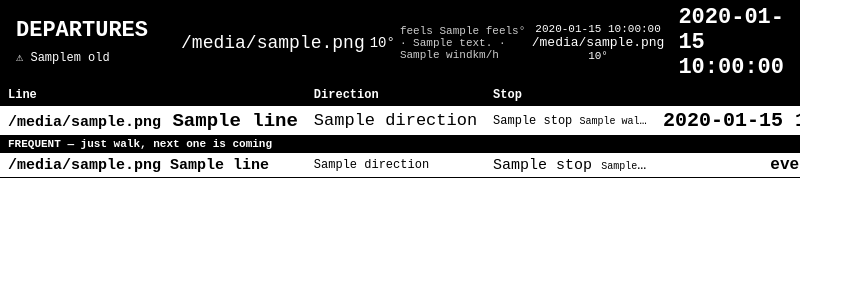
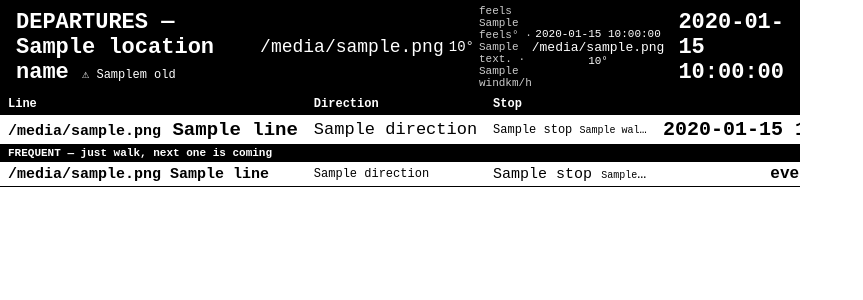
Before and after one commit to yowmamasita/transpo, a Flask app: template templates/index.html in a window 1280 px wide. Shown: the top 300 px of the page, without its empty margins (0-863 px from the left). Run offline with Flask 3, Linux system fonts and the light colour scheme; the template is opened without the code that fills it: most values are stand-ins (such as "Sample title", 1, 10 or a date in 2020).

Commit message:
Add configurable location via ?location= query parameter
Geocodes any Berlin address/place via the VBB API, finds nearby stops,
estimates walk times from distance, and fetches departures on-demand
with a 2-minute cache. Default (no param) keeps background fetching.
Also adds actual screenshot and removes personal address from repo.

```diff
--- a/app.py
+++ b/app.py
@@ -1,12 +1,13 @@
 from datetime import datetime, timezone, timedelta
 from concurrent.futures import ThreadPoolExecutor
 from threading import Thread, Lock
+from math import radians, sin, cos, sqrt, atan2
 import time
 
 import requests
 from requests.adapters import HTTPAdapter
 from urllib3.util.retry import Retry
-from flask import Flask, render_template
+from flask import Flask, render_template, request
 from zoneinfo import ZoneInfo
 
 app = Flask(__name__)
@@ -78,8 +79,110 @@ retries = Retry(total=3, backoff_factor=1, status_forcelist=[429, 500, 502, 503,
 session.mount("https://", HTTPAdapter(max_retries=retries))
 session.headers.update({"Accept": "application/json", "User-Agent": "transpo-departure-board/1.0"})
 
+WALK_SPEED_KMH = 4.5
+LOCATION_CACHE_TTL = 120
+
 _lock = Lock()
 _cache = {"departures": [], "frequent": [], "fetched_at": None, "stale": False, "weather": None}
+_location_cache = {}
+_location_cache_lock = Lock()
+
+
+def _haversine_km(lat1, lon1, lat2, lon2):
+    lat1, lon1, lat2, lon2 = map(radians, [lat1, lon1, lat2, lon2])
+    dlat, dlon = lat2 - lat1, lon2 - lon1
+    a = sin(dlat / 2) ** 2 + cos(lat1) * cos(lat2) * sin(dlon / 2) ** 2
+    return 6371 * 2 * atan2(sqrt(a), sqrt(1 - a))
+
+
+def _geocode_location(query):
+    try:
+        resp = session.get(
+            f"{VBB_BASE}/locations",
+            params={"query": query, "results": 1, "addresses": True, "poi": True, "stops": True},
+            timeout=10,
+        )
+        resp.raise_for_status()
+        results = resp.json()
+        if results:
+            loc = results[0]
+            lat, lon = loc.get("latitude"), loc.get("longitude")
+            if lat and lon:
+                return lat, lon, loc.get("name", query)
+    except Exception:
+        pass
+    return None
+
+
+def _find_nearby_stops(lat, lon, max_results=10):
+    try:
+        resp = session.get(
+            f"{VBB_BASE}/stops/nearby",
+            params={"latitude": lat, "longitude": lon, "results": max_results},
+            timeout=10,
+        )
+        resp.raise_for_status()
+        stops = resp.json()
+    except Exception:
+        return []
+
+    result = []
+    for stop in stops:
+        sid = stop.get("id")
+        name = stop.get("name", "?")
+        slat = stop.get("location", {}).get("latitude")
+        slon = stop.get("location", {}).get("longitude")
+        if not (sid and slat and slon):
+            continue
+        dist_km = _haversine_km(lat, lon, slat, slon)
+        walk_min = max(1, round(dist_km / WALK_SPEED_KMH * 60))
+        result.append((sid, name, walk_min, DURATION_MINUTES))
+    return result
+
+
+def _fetch_for_location(location_query):
+    now = time.monotonic()
+    with _location_cache_lock:
+        cached = _location_cache.get(location_query)
+        if cached and now - cached["time"] < LOCATION_CACHE_TTL:
+            return cached["data"]
+
+    geo = _geocode_location(location_query)
+    if not geo:
+        return None
+
+    lat, lon, name = geo
+    stops = _find_nearby_stops(lat, lon)
+    if not stops:
+        return None
+
+    all_deps = []
+    with ThreadPoolExecutor(max_workers=4) as executor:
+        futures = [
+            executor.submit(fetch_departures, sid, sname, walk, dur)
+            for sid, sname, walk, dur in stops
+        ]
+        for future in futures:
+            result = future.result()
+            if result is not None:
+                all_deps.extend(result)
+
+    catchable, frequent = _process_departures(all_deps)
+    weather = fetch_weather(lat, lon)
+
+    data = {
+        "departures": catchable,
+        "frequent": frequent,
+        "weather": weather,
+        "location_name": name,
+        "lat": lat,
+        "lon": lon,
+    }
+
+    with _location_cache_lock:
+        _location_cache[location_query] = {"data": data, "time": now}
+
+    return data
 
 
 def fetch_departures(stop_id, stop_name, walk_minutes, duration, results=20):
@@ -187,13 +290,13 @@ def _process_departures(all_deps):
     return catchable, frequent
 
 
-def fetch_weather():
+def fetch_weather(lat=LAT, lon=LON):
     try:
         resp = session.get(
             "https://api.open-meteo.com/v1/forecast",
             params={
-                "latitude": LAT,
-                "longitude": LON,
+                "latitude": lat,
+                "longitude": lon,
                 "current": "temperature_2m,apparent_temperature,weather_code,wind_speed_10m",
                 "hourly": "temperature_2m,weather_code,precipitation_probability",
                 "timezone": "Europe/Berlin",
@@ -288,6 +391,16 @@ def _background_fetcher():
 
 @app.route("/")
 def index():
+    location_query = request.args.get("location")
+
+    if location_query:
+        data = _fetch_for_location(location_query)
+        if data:
+            now = datetime.now(BERLIN).strftime("%H:%M")
+            return render_template("index.html", departures=data["departures"], frequent=data["frequent"],
+                                   now=now, stale_minutes=None, weather=data["weather"],
+                                   location_name=data["location_name"])
+
     with _lock:
         departures = list(_cache["departures"])
         frequent = list(_cache["frequent"])
--- a/templates/index.html
+++ b/templates/index.html
@@ -117,7 +117,7 @@
 <body>
   <div class="header">
     <div class="header-left">
-      <span class="header-title">DEPARTURES
+      <span class="header-title">DEPARTURES{% if location_name is defined and location_name %} — {{ location_name }}{% endif %}
         {% if stale_minutes is not none %}
           <span class="stale">⚠ {{ stale_minutes }}m old</span>
         {% endif %}
```
Also changed, not shown: README.md, screenshot.jpeg (added).
